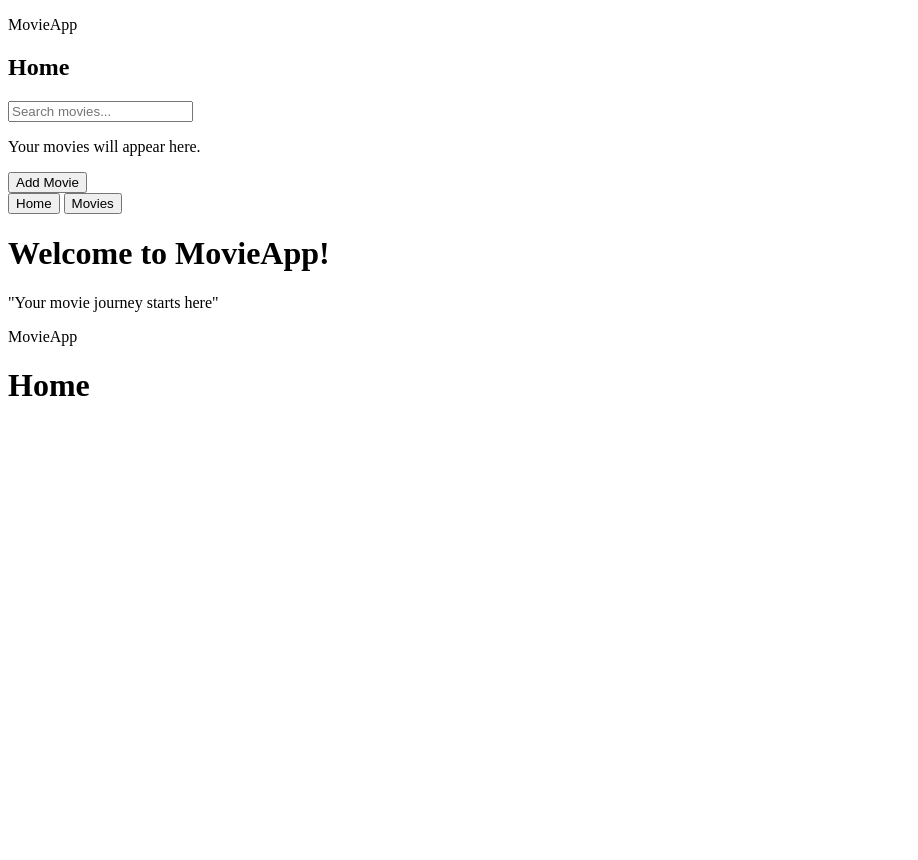
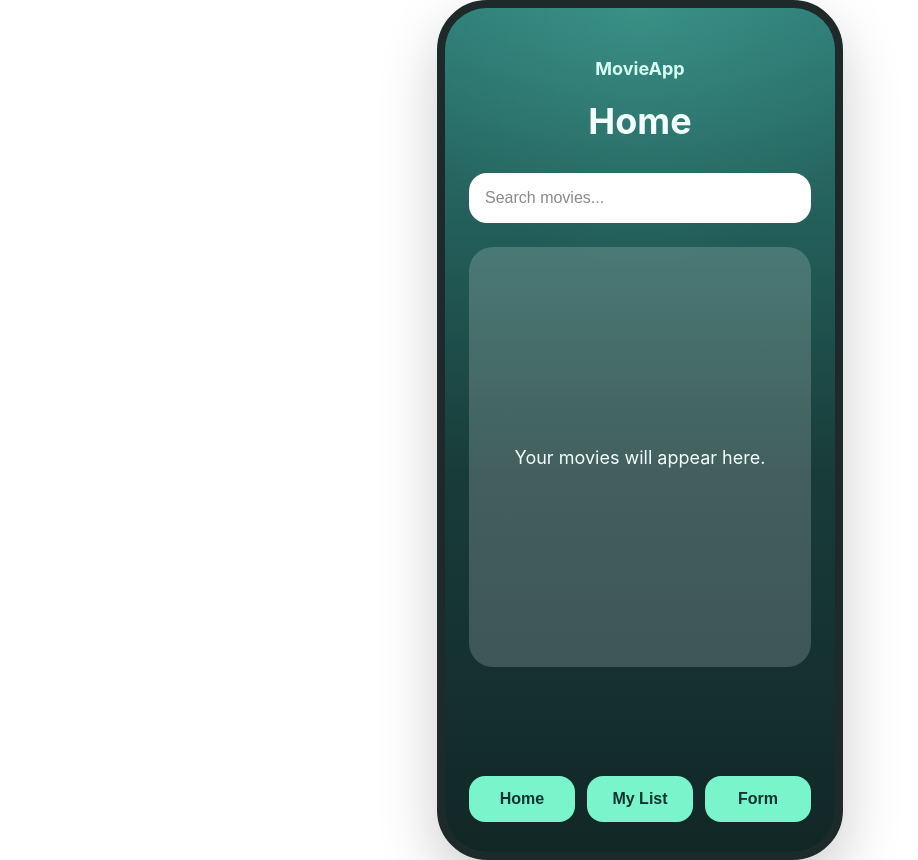
Before and after one commit to ArshaanSindhwani/MovieApp, a plain HTML site: page client/homepage/home.html in a window 1280 px wide. Shown: the whole page, without its empty margins (0-918 px from the left). Before the commit the page ends 800 px from the top, so only its background shows below. Drawn offline with Linux system fonts and the light colour scheme.

Commit message:
Add initial completed home page frontend

```diff
--- a/client/homepage/home.css
+++ b/client/homepage/home.css
@@ -0,0 +1,122 @@
+body {
+    margin: 0;
+    font-family: -apple-system, BlinkMacSystemFont, "Segoe UI", sans-serif;
+    display: flex;
+    justify-content: center;
+    align-items: center;
+    min-height: 100vh;
+    background: #ffffff;
+}
+
+.phone {
+    width: 390px;
+    height: 844px;
+    background: #183c3a;
+    border-radius: 50px;
+    border: 8px solid #1e2a2a;
+    overflow: hidden;
+    position: relative;
+    box-shadow: 0 24px 60px rgba(0, 0, 0, 0.2);
+}
+
+.screen {
+    width: 100%;
+    height: 100%;
+    overflow-y: auto;
+    padding: 50px 24px 30px;
+    box-sizing: border-box;
+    background:
+        radial-gradient(circle at top, rgba(128, 255, 224, 0.15), transparent 30%),
+        linear-gradient(180deg, #2d7d76 0%, #183c3a 55%, #112726 100%);
+}
+
+.home-page {
+    min-height: 100%;
+    display: flex;
+    flex-direction: column;
+    align-items: center;
+}
+
+.home-header {
+    text-align: center;
+    margin-bottom: 30px;
+}
+
+.page-title {
+    margin: 0 0 20px;
+    font-size: 18px;
+    font-weight: 700;
+    color: #d7fff6;
+}
+
+.home-header h1 {
+    margin: 0;
+    font-size: 36px;
+    font-weight: 700;
+    color: #f3fffc;
+}
+
+.search-section {
+    width: 100%;
+    margin-bottom: 24px;
+}
+
+#search-bar {
+    width: 100%;
+    padding: 16px;
+    font-size: 16px;
+    border: none;
+    border-radius: 18px;
+    background: #ffffff;
+    color: #183c3a;
+    box-sizing: border-box;
+    outline: none;
+}
+
+#search-bar::placeholder {
+    color: #8a8a8a;
+    opacity: 1;
+}
+
+.movie-section {
+    width: 100%;
+    margin-bottom: 30px;
+}
+
+.movie-list-box {
+    min-height: 420px;
+    background: rgba(255, 255, 255, 0.18);
+    border-radius: 24px;
+    padding: 24px;
+    box-sizing: border-box;
+    display: flex;
+    justify-content: center;
+    align-items: center;
+    text-align: center;
+}
+
+#movie-message {
+    margin: 0;
+    font-size: 18px;
+    color: #f3fffc;
+}
+
+.bottom-nav {
+    width: 100%;
+    display: flex;
+    justify-content: space-between;
+    gap: 12px;
+    margin-top: auto;
+}
+
+.bottom-nav button {
+    flex: 1;
+    padding: 14px 0;
+    border: none;
+    background: rgba(127, 255, 212, 0.95);
+    color: #123330;
+    font-size: 16px;
+    font-weight: 700;
+    border-radius: 16px;
+    cursor: pointer;
+}
--- a/client/homepage/home.html
+++ b/client/homepage/home.html
@@ -1,9 +1,9 @@
 <!DOCTYPE html>
 <html lang="en">
 <head>
-    <meta charset="UTF-8">
-    <meta name="viewport" content="width=device-width, initial-scale=1.0">
-    <title>Movie App Homepage</title>
+    <meta charset="UTF-8" />
+    <meta name="viewport" content="width=device-width, initial-scale=1.0" />
+    <title>Movie App Home</title>
     <link rel="stylesheet" href="home.css" />
     <script defer src="home.js"></script>
 </head>
@@ -30,31 +30,13 @@
                     </div>
                 </section>
 
-                <section class="add-movie-section">
-                    <button id="add-movie-btn" type="button">Add Movie</button>
-                </section>
-
                 <nav class="bottom-nav">
                     <button id="home-btn" type="button">Home</button>
-                    <button id="movies-btn" type="button">Movies</button>
+                    <button id="my-list-btn" type="button">My List</button>
+                    <button id="form-btn" type="button">Form</button>
                 </nav>
             </main>
         </div>
     </div>
 </body>
 </html>
-
-
-
-
-
-
-                    <h1>Welcome to MovieApp!</h1>
-                    <p class="quote-text">"Your movie journey starts here"</p>
-                <p class="page-title">MovieApp</p>
-                <h1>Home</h1>
-            </main>
-        </div>
-    </div>
-</body>
-</html>
--- a/client/homepage/home.js
+++ b/client/homepage/home.js
@@ -0,0 +1,19 @@
+const homeBtn = document.getElementById('home-btn');
+const myListBtn = document.getElementById('my-list-btn');
+const formBtn = document.getElementById('form-btn');
+
+homeBtn.addEventListener('click', goToHomePage);
+myListBtn.addEventListener('click', goToMyListPage);
+formBtn.addEventListener('click', goToFormPage);
+
+function goToHomePage() {
+    window.location.href = '../homepage/home.html';
+}
+
+function goToMyListPage() {
+    window.location.href = '../mylist/mylist.html';
+}
+
+function goToFormPage() {
+    window.location.href = '../form/form.html';
+}
```
